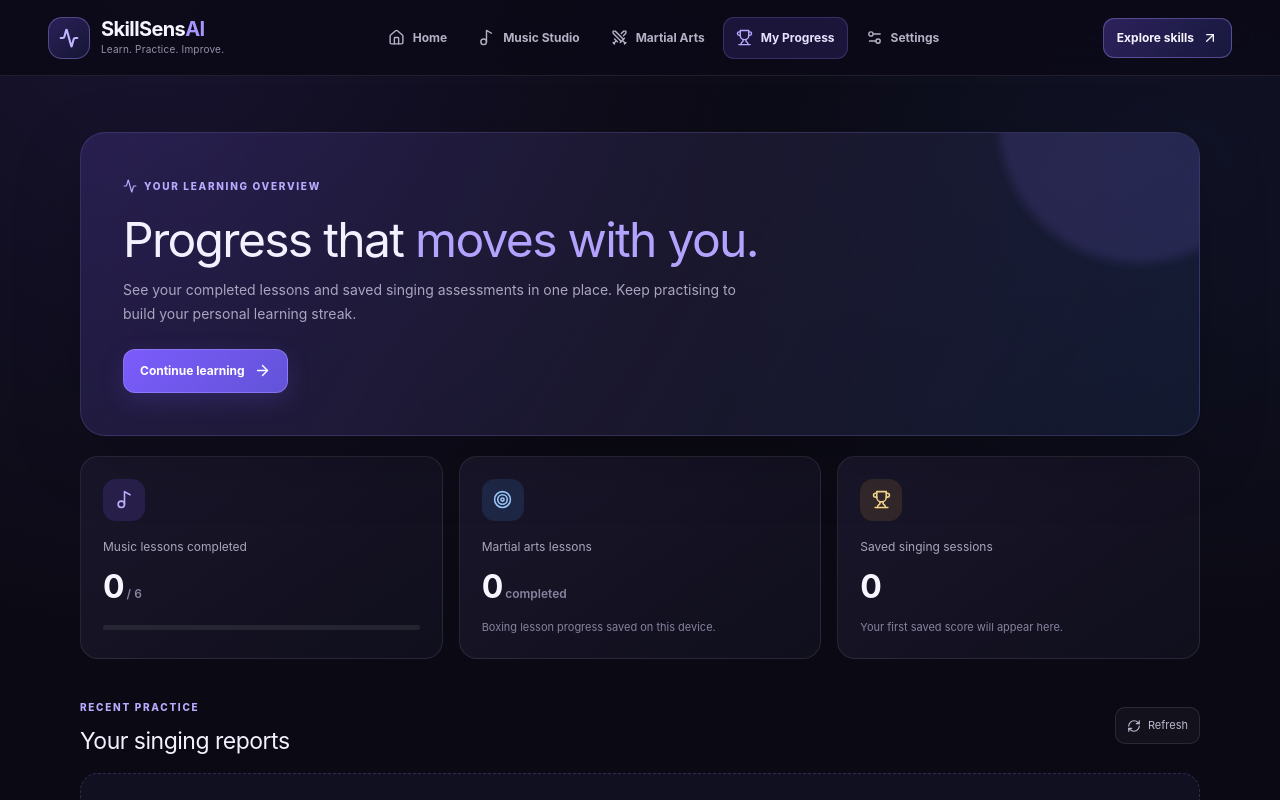
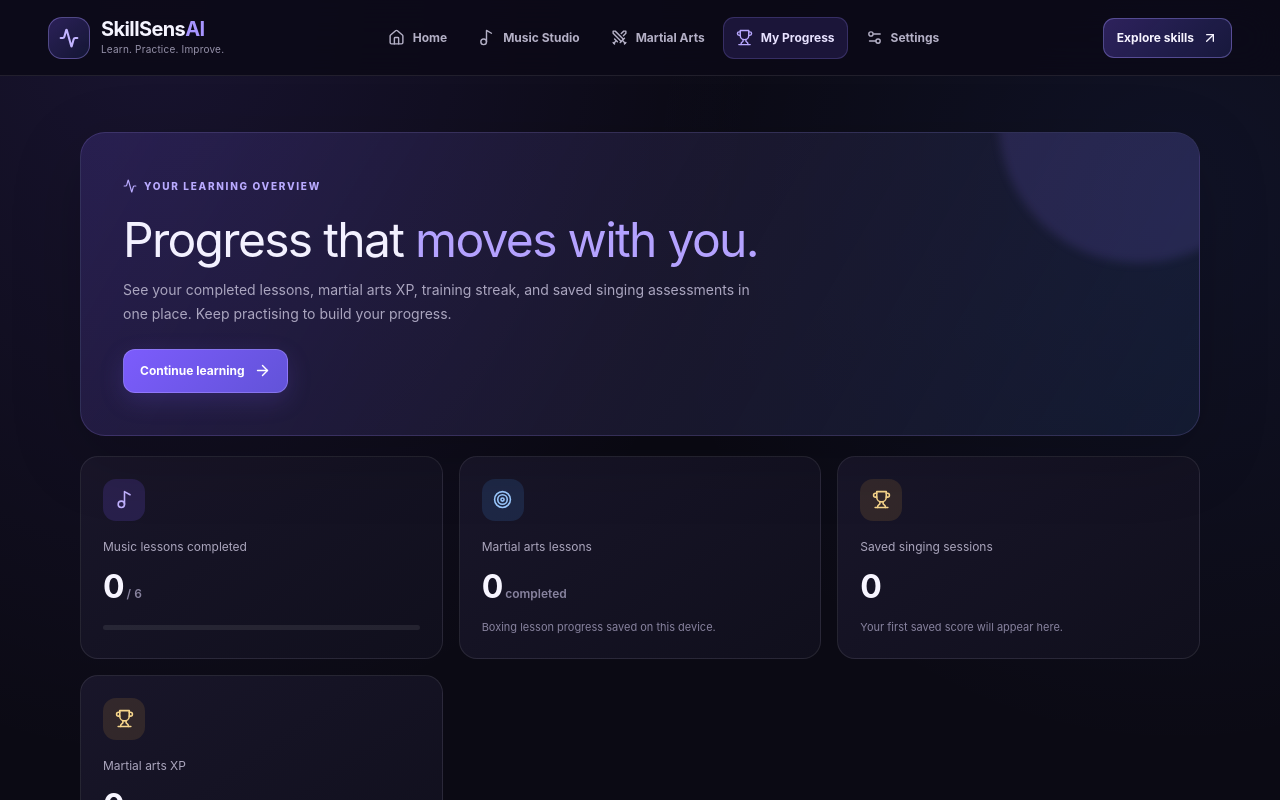
Before and after one commit to Sadyojata-Sristi/SkillSensAI, a React (Vite) app in the folder frontend/: page /progress in a window 1280 px wide. Shown: the top 800 px of the page. Built offline with nearby package versions, Linux system fonts and the light colour scheme; no server answers.

Commit message:
Update Progress.jsx

```diff
--- a/frontend/src/pages/Progress.jsx
+++ b/frontend/src/pages/Progress.jsx
@@ -1,7 +1,7 @@
 import React, { useEffect, useState } from "react";
 import { useNavigate } from "react-router-dom";
 import { Activity, ArrowRight, CalendarDays, Music2, RefreshCw, Target, Trophy } from "lucide-react";
-import { getLessonsLearned, getCompletedLessons } from "../utils/progress";
+import { getLessonsLearned, getCompletedLessons, getMartialTrainingStreak } from "../utils/progress";
 import "./WorkspacePages.css";
 
 function readHistory() {
@@ -16,12 +16,16 @@ export default function Progress() {
   const [lessons, setLessons] = useState(() => { try { return getLessonsLearned(); } catch { return 0; } });
   const [boxingLessons, setBoxingLessons] = useState(() => { try { return getCompletedLessons().length; } catch { return 0; } });
   const [history, setHistory] = useState(readHistory);
+  const [martialXP, setMartialXP] = useState(() => Number(localStorage.getItem("skillsensai_martial_xp") || 0));
+  const [martialStreak, setMartialStreak] = useState(() => getMartialTrainingStreak());
 
   useEffect(() => {
     const refresh = () => {
       try { setLessons(getLessonsLearned()); } catch { setLessons(0); }
       try { setBoxingLessons(getCompletedLessons().length); } catch { setBoxingLessons(0); }
       setHistory(readHistory());
+      setMartialXP(Number(localStorage.getItem("skillsensai_martial_xp") || 0));
+      setMartialStreak(getMartialTrainingStreak());
     };
     window.addEventListener("skillsensai-progress-updated", refresh);
     window.addEventListener("storage", refresh);
@@ -37,7 +41,7 @@ export default function Progress() {
       <div className="workspace-hero">
         <div className="workspace-eyebrow"><Activity size={14} /> YOUR LEARNING OVERVIEW</div>
         <h1>Progress that <span>moves with you.</span></h1>
-        <p>See your completed lessons and saved singing assessments in one place. Keep practising to build your personal learning streak.</p>
+        <p>See your completed lessons, martial arts XP, training streak, and saved singing assessments in one place. Keep practising to build your progress.</p>
         <button className="workspace-primary" onClick={() => navigate("/music")}>Continue learning <ArrowRight size={17} /></button>
       </div>
 
@@ -45,6 +49,7 @@ export default function Progress() {
         <article className="workspace-stat-card"><span className="workspace-stat-icon violet"><Music2 size={19} /></span><small>Music lessons completed</small><strong>{lessons}<em> / 6</em></strong><div className="workspace-progress-track"><span style={{ width: `${Math.min(100, lessons / 6 * 100)}%` }} /></div></article>
         <article className="workspace-stat-card"><span className="workspace-stat-icon blue"><Target size={19} /></span><small>Martial arts lessons</small><strong>{boxingLessons}<em> completed</em></strong><p>Boxing lesson progress saved on this device.</p></article>
         <article className="workspace-stat-card"><span className="workspace-stat-icon gold"><Trophy size={19} /></span><small>Saved singing sessions</small><strong>{validHistory.length}</strong><p>{average === null ? "Your first saved score will appear here." : `Average score: ${average}/100`}</p></article>
+        <article className="workspace-stat-card"><span className="workspace-stat-icon gold"><Trophy size={19} /></span><small>Martial arts XP</small><strong>{martialXP}</strong><p>{martialStreak} day training streak · XP and streak are saved on this device.</p></article>
       </section>
 
       <section className="workspace-section">
```
